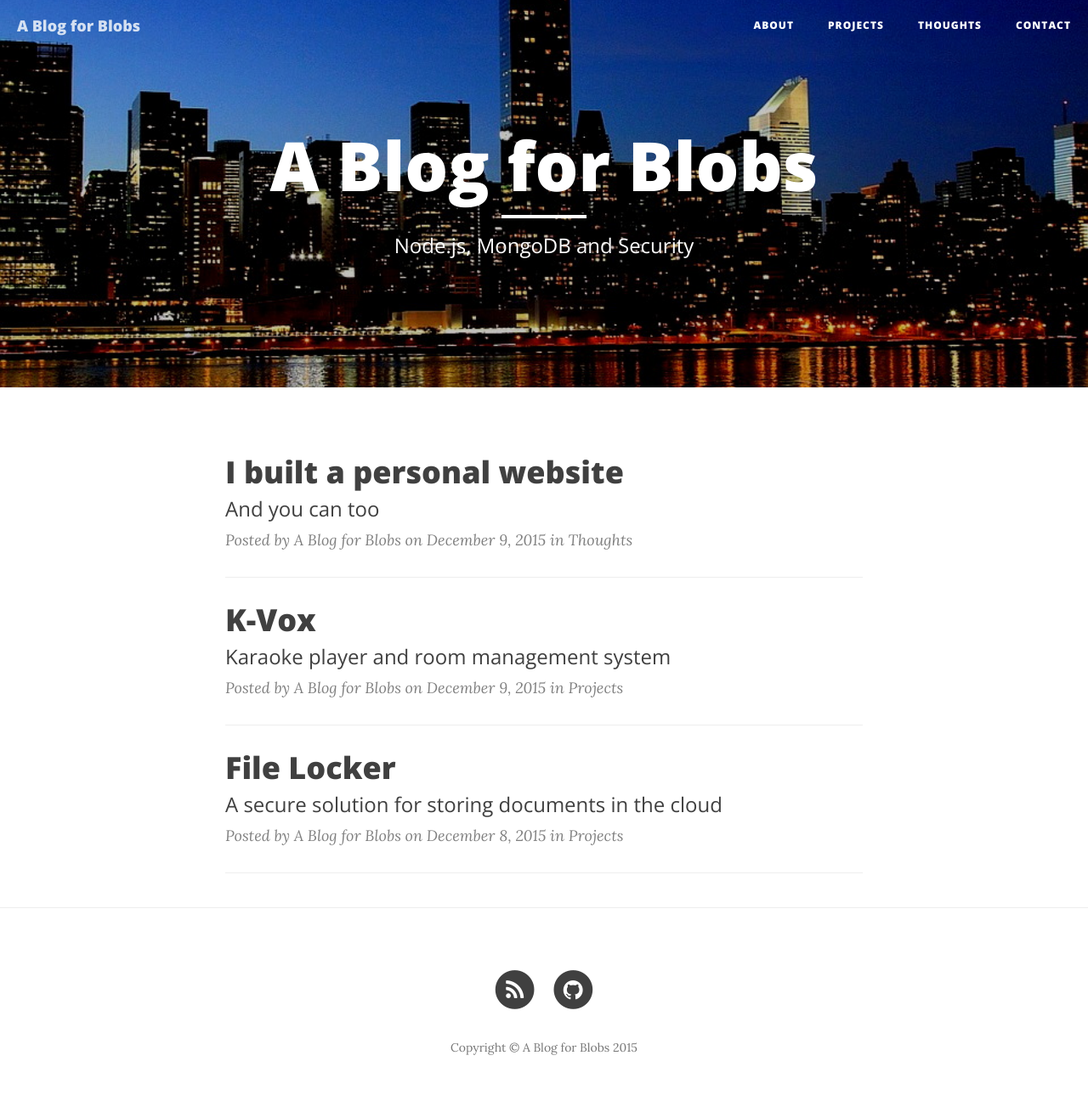
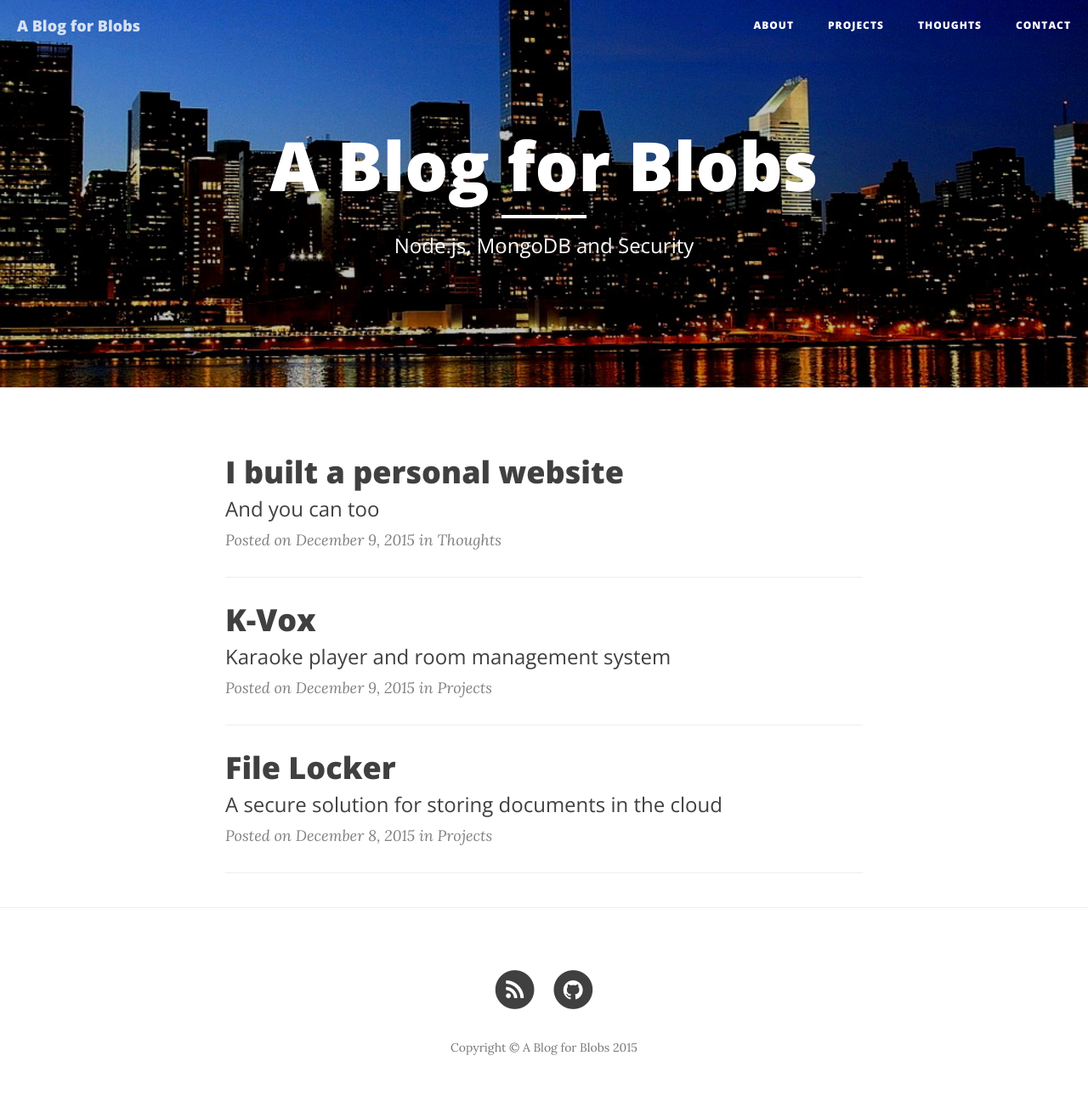
Before and after one commit to sschadwick/jklBlog, a Jekyll site: the page built from index.html, in a window 1280 px wide. Shown: the whole page at 85% size. Built offline with Jekyll 4.4.1, drawn with Linux system fonts in a browser that asks for light colours; nearby versions of some CDN libraries; the list of posts is cut into pages by our own code.

Commit message:
more changes to posted on tags

```diff
--- a/_layouts/category.html
+++ b/_layouts/category.html
@@ -35,7 +35,7 @@ layout: default
                         </h3>
                         {% endif %}
                     </a>
-                    <p class="post-meta">Published {% if post.category %}in {{ post.category }}, {% endif %}on {{ post.date | date: "%B %-d, %Y" }}</p>
+                    <p class="post-meta">Posted on {{ post.date | date: "%B %-d, %Y" }}</p>
                 </div>
                 <hr>
             {% endfor %}
--- a/index.html
+++ b/index.html
@@ -15,7 +15,7 @@ header-img: "img/new-york-14480_960_720.jpg"
         </h3>
         {% endif %}
     </a>
-    <p class="post-meta">Posted by {% if post.author %}{{ post.author }}{% else %}{{ site.title }}{% endif %} on {{ post.date | date: "%B %-d, %Y" }} in {{ post.category }}</p>
+    <p class="post-meta">Posted on {{ post.date | date: "%B %-d, %Y" }} in {{ post.category }}</p>
 </div>
 <hr>
 {% endfor %}
```
